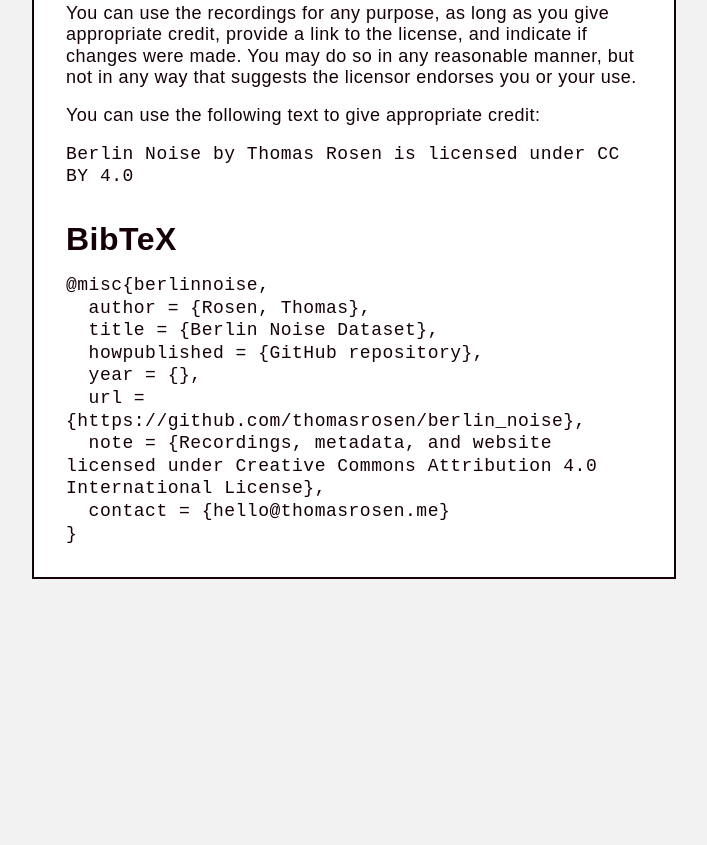
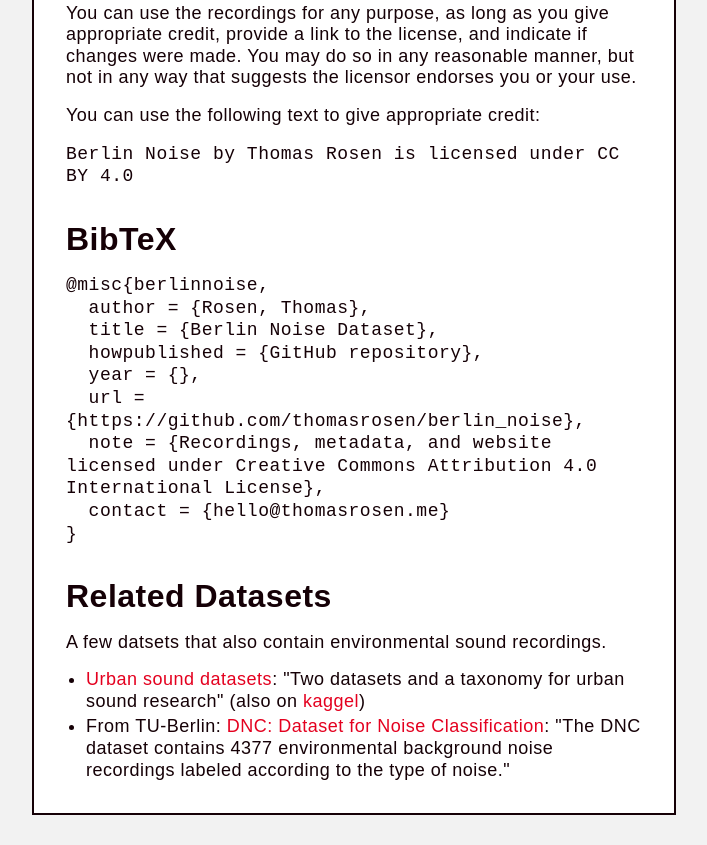
Before and after one commit to thomasrosen/berlin_noise, a website: page website/template.html in a window 1280 px wide. Shown: the part 1325-2170 px from the top of the page, without its empty margins (286-993 px from the left). Before the commit the page ends 1934 px from the top, so only its background shows below. Drawn offline with Linux system fonts and the light colour scheme.

Commit message:
Related Datasets

```diff
--- a/website/template.html
+++ b/website/template.html
@@ -228,6 +228,22 @@
   note = {Recordings, metadata, and website licensed under Creative Commons Attribution 4.0 International License},
   contact = {hello@thomasrosen.me}
 }</code>
+
+    <h2>Related Datasets</h2>
+
+    <p>
+      A few datsets that also contain environmental sound recordings.
+    </p>
+
+    <ul>
+      <li>
+        <a href="https://urbansounddataset.weebly.com/">Urban sound datasets</a>: "Two datasets and a taxonomy for urban sound research" (also on <a href="https://www.kaggle.com/datasets/chrisfilo/urbansound8k">kaggel</a>)
+      </li>
+      <li>
+        From TU-Berlin: <a href="https://depositonce.tu-berlin.de/items/aa9f01e1-3eb7-44f9-a5c8-fe1b4c858024">DNC: Dataset for Noise Classification</a>: "The DNC dataset contains 4377 environmental background noise recordings labeled according to the type of noise."
+      </li>
+    </ul>
+
     </main>
   </body>
 </html>
```
